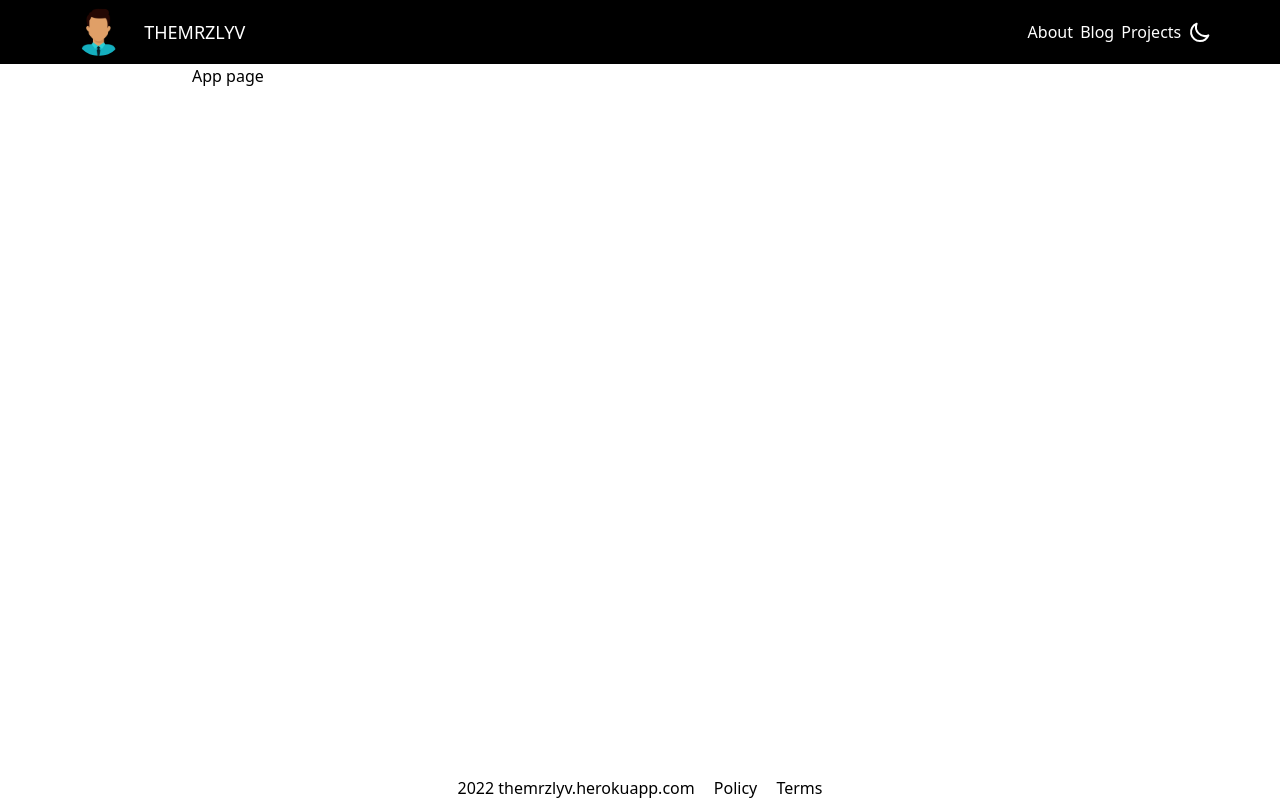
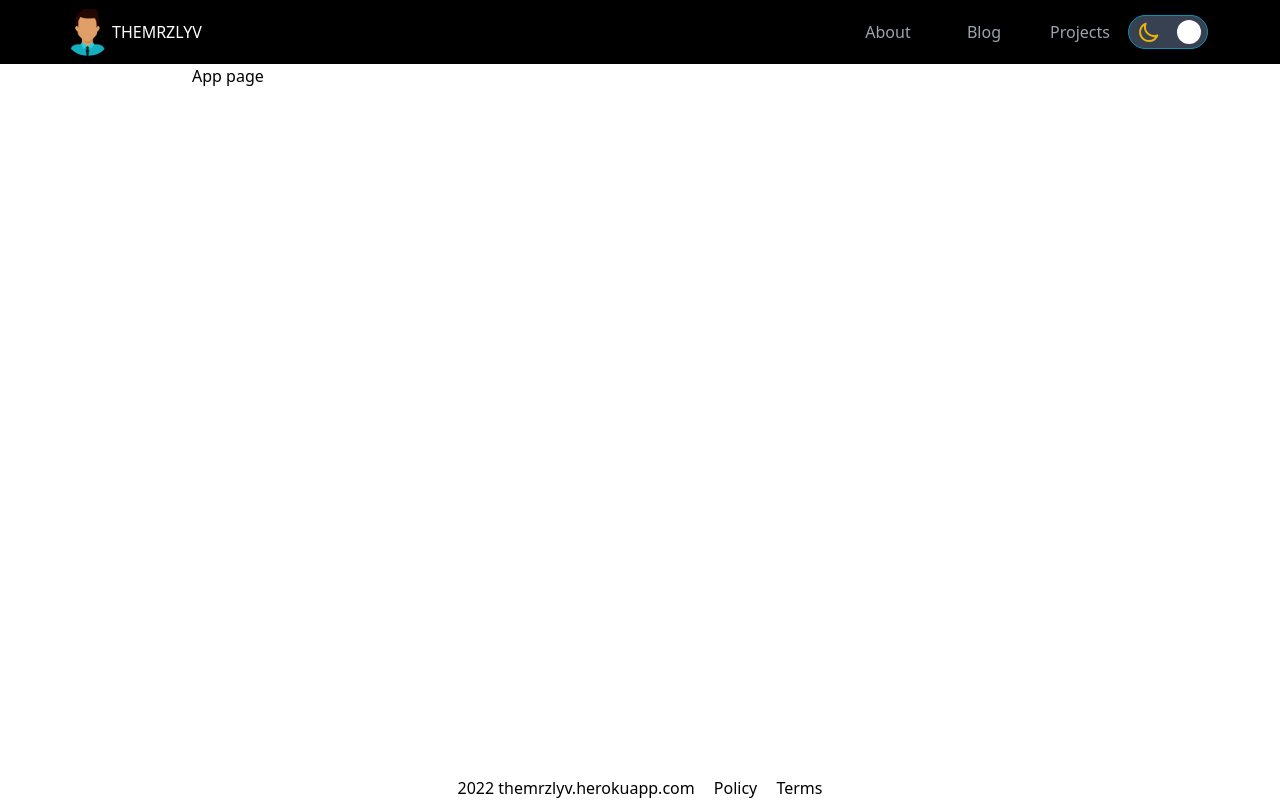
Before and after one commit to themrzlyv/personal-blog, a React (Create React App) app in the folder client/: page / in a window 1280 px wide. Built offline with nearby package versions, Linux system fonts and the light colour scheme.

Commit message:
navbar tab component was ready

```diff
--- a/client/src/App.tsx
+++ b/client/src/App.tsx
@@ -1,6 +1,5 @@
 import React from 'react';
 import Layout from './components/Layout';
-import NavBar from './components/NavBar';
 
 const App = () => {
   return (
--- /dev/null
+++ b/client/src/components/Footer/index.tsx
@@ -0,0 +1,15 @@
+import React from 'react';
+
+const Footer = () => {
+  return (
+    <div className="w-full">
+      <div className="mx-auto max-w-sm flex justify-around">
+        <h4 className="dark:text-white">2022 themrzlyv.herokuapp.com</h4>
+        <h4 className="dark:text-white">Policy</h4>
+        <h4 className="dark:text-white">Terms</h4>
+      </div>
+    </div>
+  );
+};
+
+export default Footer;
--- a/client/src/components/Layout/index.tsx
+++ b/client/src/components/Layout/index.tsx
@@ -1,4 +1,5 @@
 import React from 'react';
+import Footer from '../Footer';
 import NavBar from '../NavBar';
 
 const Layout: React.FC = ({ children }) => {
@@ -8,13 +9,7 @@ const Layout: React.FC = ({ children }) => {
       <div className="row-span-3 mt-16">
         <div className="max-w-4xl mx-auto h-full">{children}</div>
       </div>
-      <div className="w-full">
-        <div className="mx-auto max-w-sm flex justify-around">
-          <h4 className="dark:text-white">2022 themrzlyv.herokuapp.com</h4>
-          <h4 className="dark:text-white">Policy</h4>
-          <h4 className="dark:text-white">Terms</h4>
-        </div>
-      </div>
+      <Footer />
     </main>
   );
 };
--- /dev/null
+++ b/client/src/components/MenuLink/index.tsx
@@ -0,0 +1,28 @@
+import React from 'react';
+import { NavLink } from 'react-router-dom';
+import useRouter from '../../infrastructure/hooks/useRouter';
+
+interface iMenuProps {
+  children: React.ReactNode;
+  to: string;
+  className?: string;
+  onClick?: () => void;
+}
+
+const MenuLink: React.FC<iMenuProps> = ({ children, to, className, onClick }) => {
+  return (
+    <div className="relative py-3">
+      <NavLink
+        to={to}
+        onClick={onClick}
+        className={({ isActive }) => {
+          return `${className} ${isActive ? 'text-white' : 'text-gray-500'}`;
+        }}
+      >
+        {children}
+      </NavLink>
+    </div>
+  );
+};
+
+export default MenuLink;
--- a/client/src/components/NavBar/index.tsx
+++ b/client/src/components/NavBar/index.tsx
@@ -1,64 +1,14 @@
 import React from 'react';
-import { useDarkMode } from '../../infrastructure/Contexts/ThemeContext';
+import MainLogo from './partials/MainLogo';
+import Menu from './partials/Menu';
 
-import Man from '../../assets/man.png';
-import { NavLink } from 'react-router-dom';
 
 const NavBar = () => {
-  const { theme, toggleTheme } = useDarkMode();
   return (
     <header className="fixed top-0 w-full bg-black h-16">
       <nav className="max-w-6xl mx-auto h-full flex justify-between items-center">
-        <div className="w-1/6 flex justify-around items-center">
-          <div className="w-12 h-12 overflow-hidden flex justify-center rounded-full ">
-            <img src={Man} className="object-contain" alt="profile" />
-          </div>
-          <h4 className="text-lg text-white">THEMRZLYV</h4>
-        </div>
-        <div className="w-1/6 flex items-center justify-around ">
-          <NavLink to="/" className="text-white">
-            About
-          </NavLink>
-          <NavLink to="/blog" className="text-white">
-            Blog
-          </NavLink>
-          <NavLink to="/projects" className="text-white">
-            Projects
-          </NavLink>
-          <span onClick={() => toggleTheme()} >
-            {theme === 'dark' ? (
-              <svg
-                className="w-6 h-6 text-orange-500"
-                fill="none"
-                stroke="currentColor"
-                viewBox="0 0 24 24"
-                xmlns="http://www.w3.org/2000/svg"
-              >
-                <path
-                  stroke-linecap="round"
-                  stroke-linejoin="round"
-                  stroke-width="2"
-                  d="M9.663 17h4.673M12 3v1m6.364 1.636l-.707.707M21 12h-1M4 12H3m3.343-5.657l-.707-.707m2.828 9.9a5 5 0 117.072 0l-.548.547A3.374 3.374 0 0014 18.469V19a2 2 0 11-4 0v-.531c0-.895-.356-1.754-.988-2.386l-.548-.547z"
-                ></path>
-              </svg>
-            ) : (
-              <svg
-                className="w-6 h-6 text-white"
-                fill="none"
-                stroke="currentColor"
-                viewBox="0 0 24 24"
-                xmlns="http://www.w3.org/2000/svg"
-              >
-                <path
-                  stroke-linecap="round"
-                  stroke-linejoin="round"
-                  stroke-width="2"
-                  d="M20.354 15.354A9 9 0 018.646 3.646 9.003 9.003 0 0012 21a9.003 9.003 0 008.354-5.646z"
-                ></path>
-              </svg>
-            )}
-          </span>
-        </div>
+        <MainLogo />
+        <Menu />
       </nav>
     </header>
   );
--- /dev/null
+++ b/client/src/components/NavBar/partials/MainLogo.tsx
@@ -0,0 +1,19 @@
+import React from 'react';
+import Man from '../../../assets/man.png';
+import MenuLink from '../../MenuLink';
+
+
+const MainLogo = () => {
+  return (
+    <div className="max-w-1/6 flex justify-around items-center">
+      <div className="w-12 h-12 overflow-hidden flex justify-center rounded-full ">
+        <img src={Man} className="object-contain" alt="profile" />
+      </div>
+      <MenuLink to="/" className='text-white'>
+        THEMRZLYV
+      </MenuLink>
+    </div>
+  );
+}
+
+export default MainLogo
--- /dev/null
+++ b/client/src/components/NavBar/partials/Menu.tsx
@@ -0,0 +1,15 @@
+import React from 'react';
+import { navMenuLinks } from '../../../infrastructure/common/data';
+import SwitchTheme from '../../SwitchTheme';
+import NavTabs from '../../Tab';
+
+const Menu = () => {
+  return (
+    <div className="max-w-2/5 flex items-center justify-around px-2 ">
+      <NavTabs links={navMenuLinks} />
+      <SwitchTheme />
+    </div>
+  );
+};
+
+export default Menu;
--- /dev/null
+++ b/client/src/components/SwitchTheme/index.tsx
@@ -0,0 +1,52 @@
+import React from 'react';
+import { useDarkMode } from '../../infrastructure/Contexts/ThemeContext';
+
+const SwitchTheme = () => {
+  const { theme, toggleTheme } = useDarkMode();
+  return (
+    <>
+      <div className="relative flex items-center border border-cyan-600 justify-between w-20 px-2 py-1 bg-gray-700 rounded-full">
+        <span
+          className={`w-6 h-6 rounded-full bg-white top-1  ${
+            theme !== 'dark' ? 'translate-x-10 bg-white' : 'translate-x-0 bg-gray-300'
+          }  transition-transform ease-in-out duration-500 absolute`}
+        ></span>
+        <span onClick={toggleTheme}>
+          <svg
+            className="w-6 h-6 text-yellow-500 transition duration-500"
+            fill="none"
+            stroke="currentColor"
+            viewBox="0 0 24 24"
+            xmlns="http://www.w3.org/2000/svg"
+          >
+            <path
+              strokeLinecap="round"
+              strokeLinejoin="round"
+              strokeWidth="2"
+              d="M20.354 15.354A9 9 0 018.646 3.646 9.003 9.003 0 0012 21a9.003 9.003 0 008.354-5.646z"
+            ></path>
+          </svg>
+        </span>
+
+        <span onClick={toggleTheme}>
+          <svg
+            className="w-6 h-6 text-orange-500"
+            fill="none"
+            stroke="currentColor"
+            viewBox="0 0 24 24"
+            xmlns="http://www.w3.org/2000/svg"
+          >
+            <path
+              strokeLinecap="round"
+              strokeLinejoin="round"
+              strokeWidth="2"
+              d="M12 3v1m0 16v1m9-9h-1M4 12H3m15.364 6.364l-.707-.707M6.343 6.343l-.707-.707m12.728 0l-.707.707M6.343 17.657l-.707.707M16 12a4 4 0 11-8 0 4 4 0 018 0z"
+            ></path>
+          </svg>
+        </span>
+      </div>
+    </>
+  );
+};
+
+export default SwitchTheme;
--- /dev/null
+++ b/client/src/components/Tab/index.tsx
@@ -0,0 +1,67 @@
+import React, { useCallback, useMemo, useState } from 'react';
+import { NavLink } from 'react-router-dom';
+import useRouter from '../../infrastructure/hooks/useRouter';
+
+interface iLink {
+  name: string;
+  key: string;
+  url: string;
+  index: number;
+}
+
+interface iTabsProps {
+  links: iLink[];
+}
+
+const NavTabs: React.FC<iTabsProps> = ({ links }) => {
+  const { location } = useRouter();
+  const [activeTab, setActiveTab] = useState<iLink | undefined>(
+    links.find(({ url }) => url === location.pathname),
+  );
+
+  const handleActiveTab = useCallback((activeLink) => setActiveTab(activeLink), []);
+
+  const checkTabForLocation = useMemo(() => {
+    if (activeTab) {
+      if (activeTab?.url !== location.pathname) {
+        setActiveTab(undefined);
+      }
+    }
+  }, [activeTab, location.pathname]);
+
+  const Tabs: React.FC<{ link: iLink }> = React.memo(({ link }) => {
+    return (
+      <NavLink
+        to={link.url}
+        onClick={() => {
+          handleActiveTab(link);
+        }}
+        className={({ isActive }) =>
+          `transition-all duration-150 h-9 w-24 flex items-center justify-center ${
+            isActive ? 'text-white' : 'text-gray-400'
+          } `
+        }
+      >
+        {link.name}
+      </NavLink>
+    );
+  });
+
+  return (
+    <div className="w-max relative">
+      <div className="flex items-center justify-around">
+        {links.map((link) => (
+          <Tabs link={link} key={link.key} />
+        ))}
+      </div>
+      {activeTab ? (
+        <div
+          className={`w-24 h-0.5 absolute bottom-0 bg-cyan-600 transition-all duration-300`}
+          style={{ left: `${activeTab.index * 6}rem` }}
+        />
+      ) : null}
+    </div>
+  );
+};
+
+export default NavTabs;
--- /dev/null
+++ b/client/src/infrastructure/common/data.ts
@@ -0,0 +1,20 @@
+export const navMenuLinks = [
+    {
+        name: 'About',
+        key: 'about',
+        url: '/about',
+        index: 0,
+    },
+    {
+        name: 'Blog',
+        key: 'blog',
+        url: '/blog',
+        index: 1,
+    },
+    {
+        name: 'Projects',
+        key: 'projects',
+        url: '/projects',
+        index: 2,
+    }
+];
--- /dev/null
+++ b/client/src/infrastructure/hooks/useRouter.tsx
@@ -0,0 +1,30 @@
+import { useMemo } from 'react';
+import { useParams, useLocation, useMatch, useNavigate } from 'react-router-dom';
+import queryString from 'query-string';
+
+const useRouter = () => {
+  const params = useParams();
+  const location = useLocation();
+  const history = useNavigate();
+  const match = useMatch('');
+
+  return useMemo(() => {
+    return {
+      push: history,
+      pathname: location.pathname,
+      state: location.state,
+
+      query: {
+        ...queryString.parse(location.search),
+        ...params,
+        page: params.page,
+        id: params.id,
+      },
+      match,
+      location,
+      history,
+    };
+  }, [params, match, location, history]);
+};
+
+export default useRouter;
--- a/package.json
+++ b/package.json
@@ -31,6 +31,7 @@
     "jsonwebtoken": "^8.5.1",
     "mongoose": "^5.13.14",
     "morgan": "^1.10.0",
+    "query-string": "^7.1.1",
     "ts-node": "^10.7.0",
     "tsconfig-paths": "^3.14.1",
     "typescript": "^4.6.3"
```
